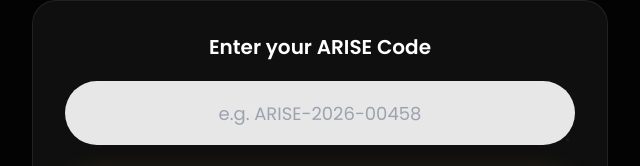
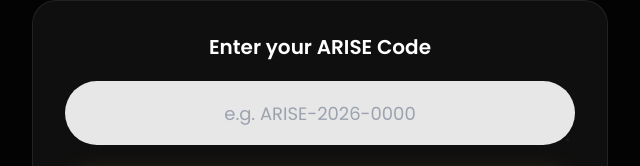
Before and after one commit to ARISE2031/arise-pledge, a plain HTML site: page index.html in a window 1280 px wide. Shown: the part 630-796 px from the top of the page, 320-960 px from the left. Drawn offline with nearby package versions, Linux system fonts and the light colour scheme.

Commit message:
Update index.html

```diff
--- a/index.html
+++ b/index.html
@@ -315,7 +315,7 @@
 
                         type="text"
 
-                        placeholder="e.g. ARISE-2026-00458"
+                        placeholder="e.g. ARISE-2026-0000"
 
                         class="input-box w-full rounded-full h-16 px-8 text-center text-black text-lg">
 
```
